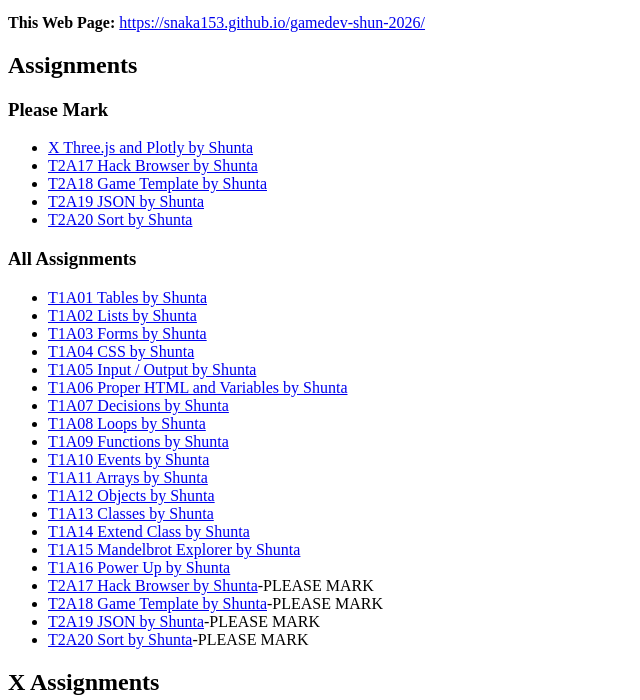
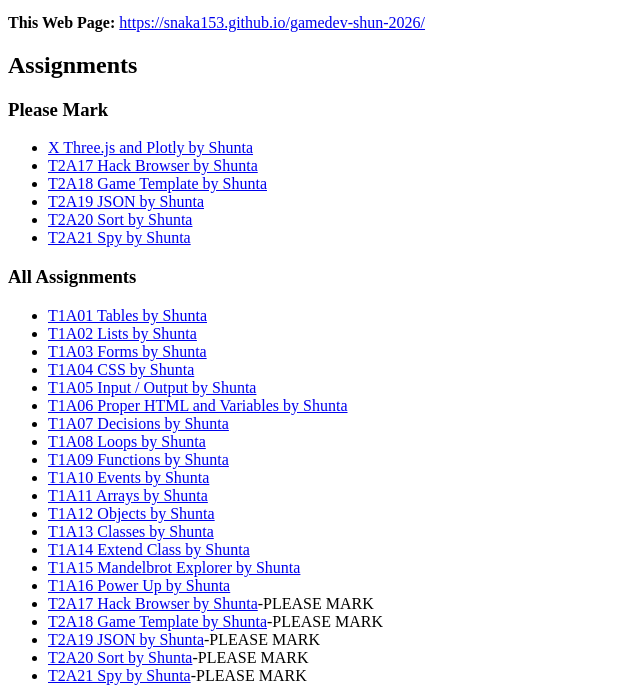
Before and after one commit to SNaka153/gamedev-shun-2026, a plain HTML site: page index.html in a window 1280 px wide. Shown: the part 100-800 px from the top of the page, without its empty margins (0-640 px from the left). Drawn offline with Linux system fonts and the light colour scheme.

Commit message:
Add link for T2A21 Spy assignment

```diff
--- a/index.html
+++ b/index.html
@@ -28,6 +28,7 @@
     <li><a href="t2a18-game-template-shunta.html">T2A18 Game Template by Shunta</a></li>
     <li><a href="t2a19-json-shunta.html">T2A19 JSON by Shunta</a></li>
     <li><a href="t2a20-sort-shunta.html">T2A20 Sort by Shunta</a></li>
+    <li><a href="t2a21-spy-by-shunta.html">T2A21 Spy by Shunta</a></li>
   </ul>
 
   <h3>All Assignments</h3>
@@ -52,6 +53,7 @@
     <li><a href="t2a18-game-template-shunta.html">T2A18 Game Template by Shunta</a>-PLEASE MARK</li>
     <li><a href="t2a19-json-shunta.html">T2A19 JSON by Shunta</a>-PLEASE MARK</li>
     <li><a href="t2a20-sort-shunta.html">T2A20 Sort by Shunta</a>-PLEASE MARK</li>
+    <li><a href="t2a21-spy-by-shunta.html">T2A21 Spy by Shunta</a>-PLEASE MARK</li>
   </ul>
 
   <h2>X Assignments</h2>
```
